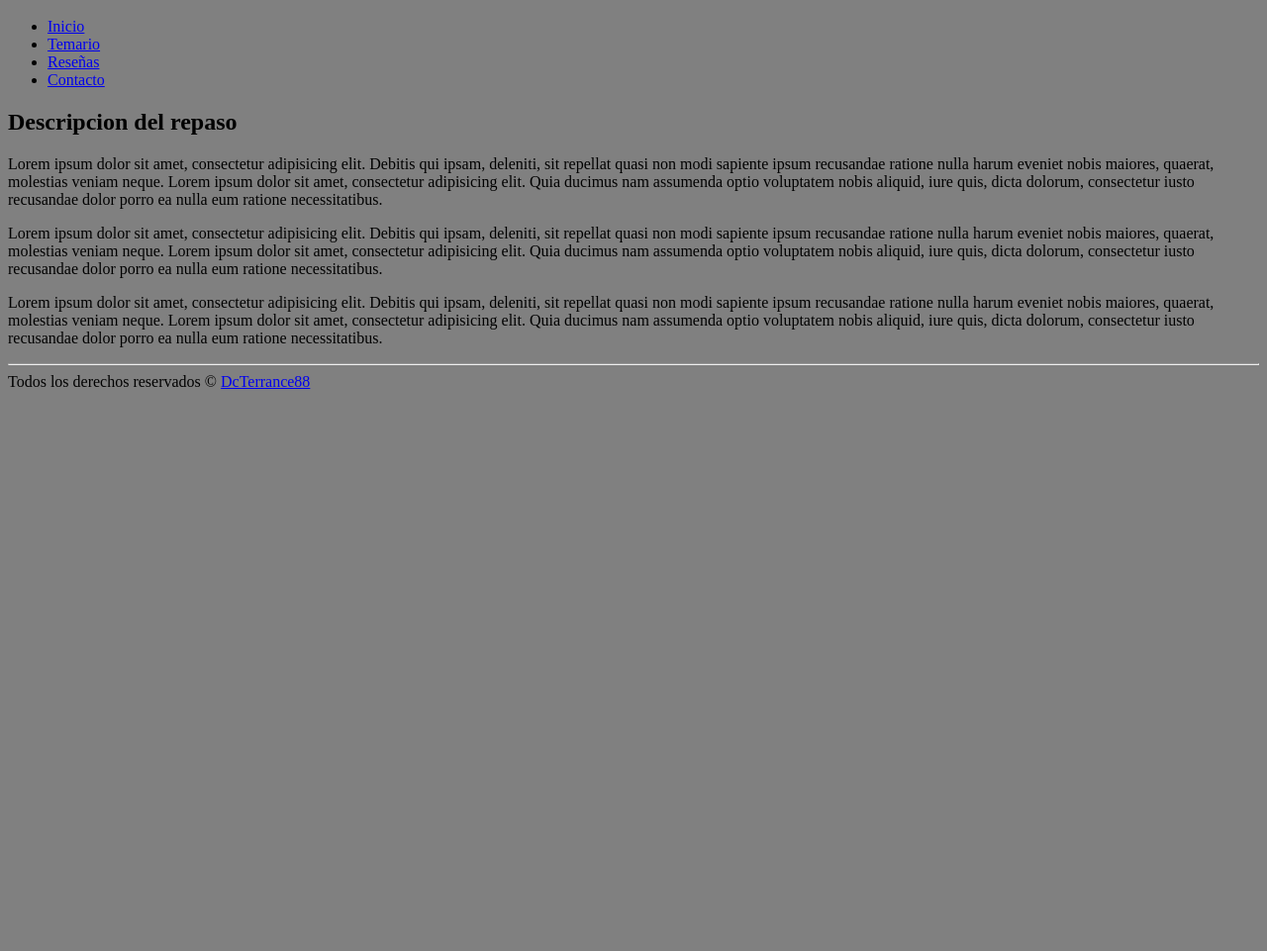
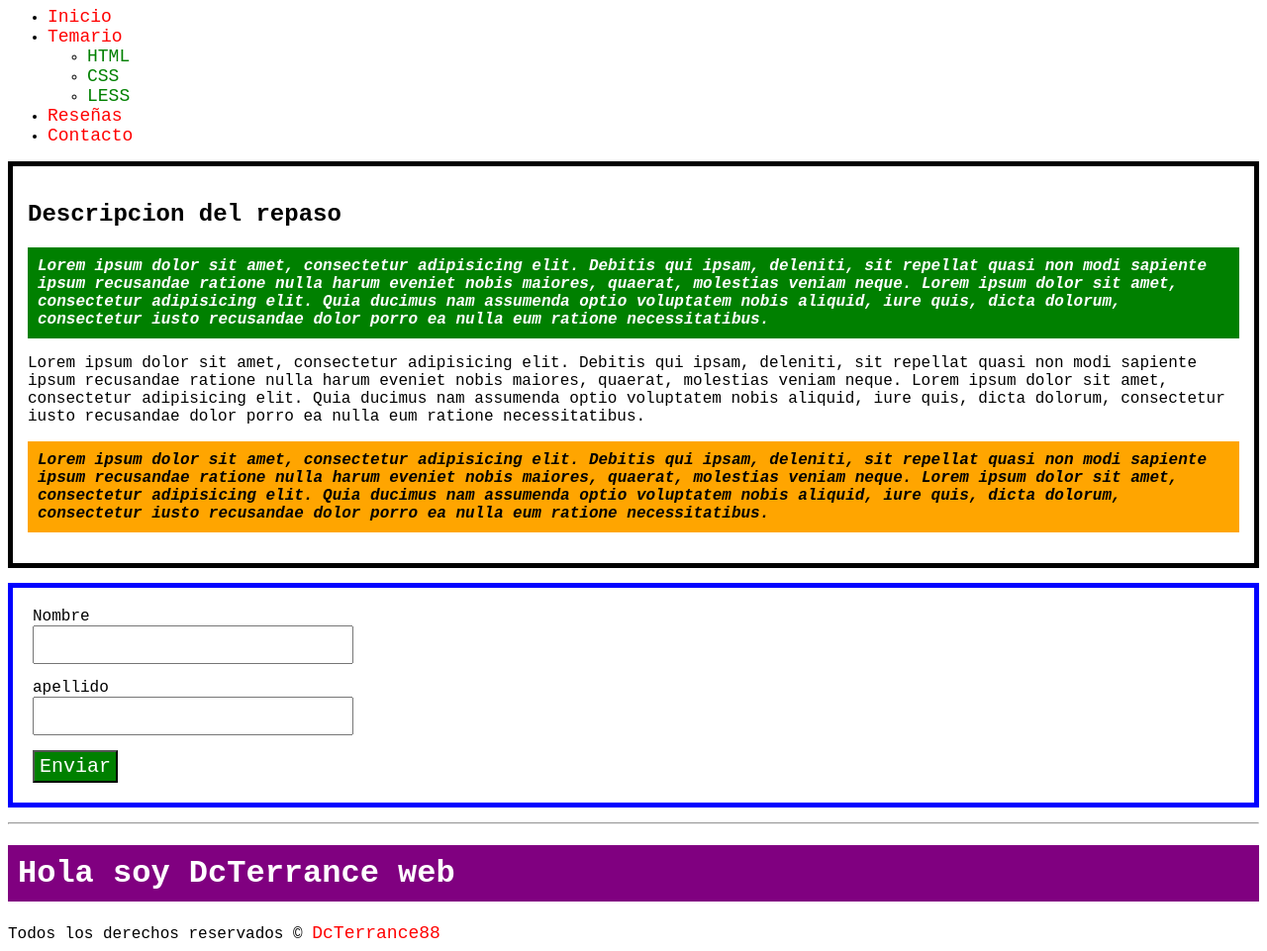
Before and after one commit to Dcterrance88/master-css, a plain HTML site: page index.html in a window 1280 px wide. Shown: the part 107-1068 px from the top of the page at 99% size. Before the commit the page ends 800 px from the top, so only its background shows below. Drawn offline with Linux system fonts and the light colour scheme.

Commit message:
Selectores CSS
Se realizo un ejercicio de selectores haciendo ejemplos de los de
etiqueta, id, clase, atributo, hijos y se tio a entender el tema de
prioridad.

```diff
--- a/css/styles.css
+++ b/css/styles.css
@@ -1,9 +1,101 @@
-body {
-  background: gray;
+/*
+############ SELECTORES ############
+*/
+
+/* Selector universal */
+
+/* selecciona todos los elementos del html */
+
+*{
+  font-family: monospace, serif,sans-serif;
 }
 
+/* Selector de etiqueta */
 h1 {
+  background: red;
+  color: white;
+  padding: 10px;
+}
+
+a {
+  font-size: 18px;
+  color: green;
+  text-decoration: none;
+}
+
+footer a {
   color: red;
-  font-size: 50px;
-  text-decoration: underline;
 }
+/* Selector de id */
+#descripcion,
+#titulo {
+  border: 5px solid black;
+  padding: 15px;
+}
+
+#titulo{
+  background: blue;
+  border: 2px dashed white;
+}
+/* Selector de clase */
+.parrafo {
+  font-style: italic;
+  /*text-decoration: underline;*/
+  font-weight: bold;
+  padding: 10px;
+}
+
+.parrafo1, .parrafo3 {
+  background-color: green;
+  color: white;
+}
+
+.parrafo3 {
+  background-color: orange;
+  color: black;
+}
+
+#usuario form {
+  border: 5px solid blue;
+  margin-top: 15px;
+  margin-bottom: 15px;
+  padding: 20px;
+}
+
+#usuario form * {
+  display: block;
+}
+/* Selector de atributo */
+input[type=text]{
+  margin-bottom: 15px;
+  padding: 10px;
+  width: 300px;
+}
+
+input[type="submit"]{
+  background: green;
+  color: white;
+  padding-top: 3px;
+  padding-bottom: 3px;
+  padding-left: 5px;
+  padding-right: 5px;
+  font-size: 20px;
+  cursor: pointer;
+}
+
+/* Selectores Hijos*/
+#menu > li > a{
+  font-size: 18px;
+  color: red;
+  text-decoration: none;
+}
+
+/* Prioridad */
+
+#saludo h1{
+  background: brown;
+}
+
+h1{
+  background: purple !important;
+}
--- a/index.html
+++ b/index.html
@@ -6,28 +6,49 @@
     <link rel="stylesheet" type="text/css" href="css/styles.css"/>
   </head>
   <body>
-    <h1>Máster en CSS</h1>
-    <ul>
+    <h1 id="titulo" >Máster en CSS</h1>
+    <ul id="menu">
       <li><a href="#">Inicio</a></li>
-      <li><a href="#">Temario</a></li>
+      <li>
+        <a href="#">Temario</a>
+        <ul>
+          <li><a href="#">HTML</a></li>
+          <li><a href="#">CSS</a></li>
+          <li><a href="#">LESS</a></li>
+        </ul>
+      </li>
       <li><a href="#">Reseñas</a></li>
       <li><a href="#">Contacto</a></li>
     </ul>
 
     <div id="descripcion">
       <h2>Descripcion del repaso</h2>
-      <p>
+      <p class="parrafo parrafo1">
         Lorem ipsum dolor sit amet, consectetur adipisicing elit. Debitis qui ipsam, deleniti, sit repellat quasi non modi sapiente ipsum recusandae ratione nulla harum eveniet nobis maiores, quaerat, molestias veniam neque. Lorem ipsum dolor sit amet, consectetur adipisicing elit. Quia ducimus nam assumenda optio voluptatem nobis aliquid, iure quis, dicta dolorum, consectetur iusto recusandae dolor porro ea nulla eum ratione necessitatibus.
       </p>
       <p>
         Lorem ipsum dolor sit amet, consectetur adipisicing elit. Debitis qui ipsam, deleniti, sit repellat quasi non modi sapiente ipsum recusandae ratione nulla harum eveniet nobis maiores, quaerat, molestias veniam neque. Lorem ipsum dolor sit amet, consectetur adipisicing elit. Quia ducimus nam assumenda optio voluptatem nobis aliquid, iure quis, dicta dolorum, consectetur iusto recusandae dolor porro ea nulla eum ratione necessitatibus.
       </p>
-      <p>
+      <p class="parrafo parrafo3">
         Lorem ipsum dolor sit amet, consectetur adipisicing elit. Debitis qui ipsam, deleniti, sit repellat quasi non modi sapiente ipsum recusandae ratione nulla harum eveniet nobis maiores, quaerat, molestias veniam neque. Lorem ipsum dolor sit amet, consectetur adipisicing elit. Quia ducimus nam assumenda optio voluptatem nobis aliquid, iure quis, dicta dolorum, consectetur iusto recusandae dolor porro ea nulla eum ratione necessitatibus.
       </p>
     </div>
 
+    <div id="usuario">
+      <form>
+        <label for="nombre">Nombre</label>
+        <input type="text" name="nombre"/>
+        <label for="apellido">apellido</label>
+        <input type="text" name="apellido"/>
+        <input type="submit" name="enviar" value="Enviar"/>
+      </form>
+    </div>
+
     <hr/>
+
+    <div id="saludo">
+      <h1>Hola soy DcTerrance web</h1>
+    </div>
     <footer>
       Todos los derechos reservados &copy; <a href="https://github.com/Dcterrance88" target="_blank">DcTerrance88</a>
     </footer>
```
